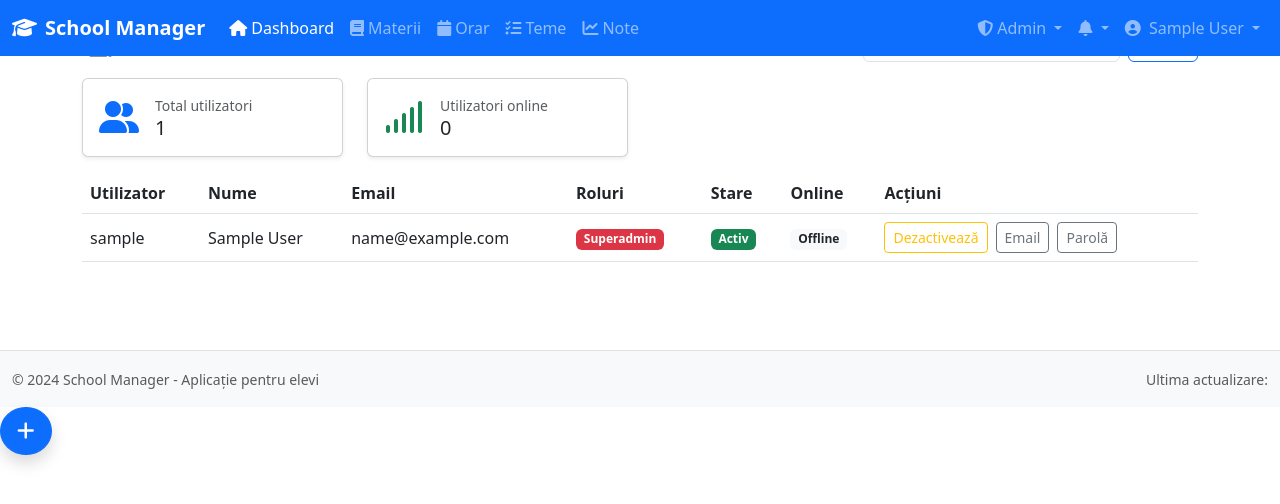
After one commit to AlexIT86/School_manager, a Django app: page /superadmin/users/ in a window 1280 px wide. The commit adds this page. Shown: the top 504 px of the page. Run offline with Django 4.2, Linux system fonts and the light colour scheme; the visitor is signed in with stand-in values (Sample User, id 1); data comes from the database, SQL or seed files in the repository.

Commit message:
Add admin user management views and update URLs
- Introduced `admin_users_view` for superadmin to manage user statistics and perform CRUD operations.
- Added `admin_user_update_view` for updating user details such as activation, deactivation, email, and password.
- Updated `urls.py` to include new paths for admin user management.
- Enhanced templates to provide access to the admin user management features for superadmins only.

```diff
--- a/apps/core/urls.py
+++ b/apps/core/urls.py
@@ -35,6 +35,10 @@ urlpatterns = [
     path('superadmin/approvals/', views.approvals_list_view, name='approvals'),
     path('superadmin/approvals/<int:profile_id>/approve/', views.approve_profile_view, name='approve_profile'),
 
+    # Admin users (superadmin)
+    path('superadmin/users/', views.admin_users_view, name='admin_users'),
+    path('superadmin/users/<int:user_id>/update/', views.admin_user_update_view, name='admin_user_update'),
+
     # Password reset
     path('password_reset/', auth_views.PasswordResetView.as_view(
         template_name='core/password_reset.html',
--- a/apps/core/views.py
+++ b/apps/core/views.py
@@ -18,6 +18,7 @@ from apps.schedule.models import apply_class_schedule_to_user
 from django.contrib.auth.models import Group, Permission, User
 from django.core.exceptions import PermissionDenied
 from django.urls import reverse
+from django.contrib.sessions.models import Session
 
 try:
     from .email_utils import send_email
@@ -533,6 +534,91 @@ def approve_profile_view(request, profile_id):
 
 
 @login_required
+def admin_users_view(request):
+    """Superadmin: statistici utilizatori (online/total) și CRUD de bază."""
+    if not request.user.is_superuser:
+        raise PermissionDenied
+
+    # Utilizatori online pe baza sesiunilor active
+    try:
+        active_sessions = Session.objects.filter(expire_date__gte=timezone.now())
+        user_ids_online = set()
+        for s in active_sessions:
+            try:
+                data = s.get_decoded()
+                uid = int(data.get('_auth_user_id')) if data.get('_auth_user_id') else None
+                if uid:
+                    user_ids_online.add(uid)
+            except Exception:
+                continue
+    except Exception:
+        user_ids_online = set()
+
+    # Listare utilizatori cu stat
+    users = User.objects.all().order_by('-is_superuser', '-is_staff', '-is_active', '-date_joined')
+
+    # Filtre opționale
+    q = request.GET.get('q', '').strip()
+    if q:
+        users = users.filter(Q(username__icontains=q) | Q(first_name__icontains=q) | Q(last_name__icontains=q) | Q(email__icontains=q))
+
+    total_users = User.objects.count()
+    online_count = users.filter(id__in=user_ids_online).count() if user_ids_online else 0
+
+    context = {
+        'users': users,
+        'total_users': total_users,
+        'online_count': online_count,
+        'user_ids_online': user_ids_online,
+        'q': q,
+    }
+
+    return render(request, 'core/admin_users.html', context)
+
+
+@login_required
+def admin_user_update_view(request, user_id):
+    """Superadmin: acțiuni pe utilizator (activare/dezactivare, email, parolă)."""
+    if not request.user.is_superuser:
+        raise PermissionDenied
+
+    target_user = get_object_or_404(User, id=user_id)
+
+    if request.method != 'POST':
+        return redirect('core:admin_users')
+
+    action = request.POST.get('action')
+    try:
+        if action == 'activate':
+            target_user.is_active = True
+            target_user.save(update_fields=['is_active'])
+            messages.success(request, f'Utilizatorul {target_user.username} a fost activat.')
+        elif action == 'deactivate':
+            target_user.is_active = False
+            target_user.save(update_fields=['is_active'])
+            messages.success(request, f'Utilizatorul {target_user.username} a fost dezactivat.')
+        elif action == 'set_email':
+            new_email = (request.POST.get('email') or '').strip()
+            target_user.email = new_email
+            target_user.save(update_fields=['email'])
+            messages.success(request, f'Email actualizat pentru {target_user.username}.')
+        elif action == 'set_password':
+            new_password = (request.POST.get('password') or '').strip()
+            if not new_password:
+                messages.error(request, 'Parola nu poate fi goală.')
+            else:
+                target_user.set_password(new_password)
+                target_user.save()
+                messages.success(request, f'Parola a fost schimbată pentru {target_user.username}.')
+        else:
+            messages.error(request, 'Acțiune necunoscută.')
+    except Exception:
+        messages.error(request, 'Operația a eșuat.')
+
+    return redirect('core:admin_users')
+
+
+@login_required
 def assign_roles_view(request):
     """Punct de post pentru asignarea/actualizarea rolurilor (doar superadmin)."""
     if not request.method == 'POST':
--- a/templates/base.html
+++ b/templates/base.html
@@ -71,6 +71,7 @@
                         <ul class="dropdown-menu dropdown-menu-end">
                             <li><a class="dropdown-item" href="{% url 'schedule:classes' %}"><i class="fas fa-users me-2"></i>Clase & Orar</a></li>
                             <li><a class="dropdown-item" href="{% url 'core:roles_overview' %}"><i class="fas fa-user-shield me-2"></i>Roluri & Drepturi</a></li>
+                            <li><a class="dropdown-item" href="{% url 'core:admin_users' %}"><i class="fas fa-users-cog me-2"></i>Utilizatori</a></li>
                             <li><a class="dropdown-item" href="{% url 'core:approvals' %}"><i class="fas fa-user-check me-2"></i>Aprobări utilizatori</a></li>
                         </ul>
                     </li>
--- /dev/null
+++ b/templates/core/admin_users.html
@@ -0,0 +1,151 @@
+{% extends 'base.html' %}
+{% block title %}Administrare utilizatori{% endblock %}
+{% block content %}
+<div class="container py-4">
+  <div class="d-flex justify-content-between align-items-center mb-3">
+    <h3 class="mb-0"><i class="fas fa-users-cog me-2"></i>Administrare utilizatori</h3>
+    <form class="d-flex" method="get">
+      <input class="form-control me-2" type="search" placeholder="Caută utilizator" name="q" value="{{ q }}">
+      <button class="btn btn-outline-primary" type="submit">Caută</button>
+    </form>
+  </div>
+
+  <div class="row mb-3">
+    <div class="col-md-3">
+      <div class="card shadow-sm">
+        <div class="card-body">
+          <div class="d-flex align-items-center">
+            <div class="me-3 text-primary"><i class="fas fa-user-friends fa-2x"></i></div>
+            <div>
+              <div class="text-muted small">Total utilizatori</div>
+              <div class="h5 mb-0">{{ total_users }}</div>
+            </div>
+          </div>
+        </div>
+      </div>
+    </div>
+    <div class="col-md-3">
+      <div class="card shadow-sm">
+        <div class="card-body">
+          <div class="d-flex align-items-center">
+            <div class="me-3 text-success"><i class="fas fa-signal fa-2x"></i></div>
+            <div>
+              <div class="text-muted small">Utilizatori online</div>
+              <div class="h5 mb-0">{{ online_count }}</div>
+            </div>
+          </div>
+        </div>
+      </div>
+    </div>
+  </div>
+
+  <div class="table-responsive">
+    <table class="table align-middle">
+      <thead>
+        <tr>
+          <th>Utilizator</th>
+          <th>Nume</th>
+          <th>Email</th>
+          <th>Roluri</th>
+          <th>Stare</th>
+          <th>Online</th>
+          <th>Acțiuni</th>
+        </tr>
+      </thead>
+      <tbody>
+        {% for u in users %}
+        <tr>
+          <td>{{ u.username }}</td>
+          <td>{{ u.get_full_name|default:'-' }}</td>
+          <td>{{ u.email|default:'-' }}</td>
+          <td>
+            {% if u.is_superuser %}<span class="badge bg-danger">Superadmin</span>{% endif %}
+            {% if u.is_staff and not u.is_superuser %}<span class="badge bg-secondary">Staff</span>{% endif %}
+          </td>
+          <td>
+            {% if u.is_active %}
+              <span class="badge bg-success">Activ</span>
+            {% else %}
+              <span class="badge bg-secondary">Inactiv</span>
+            {% endif %}
+          </td>
+          <td>
+            {% if u.id in user_ids_online %}
+              <span class="badge bg-success">Online</span>
+            {% else %}
+              <span class="badge bg-light text-dark">Offline</span>
+            {% endif %}
+          </td>
+          <td>
+            <div class="d-flex gap-2">
+              <form method="post" action="{% url 'core:admin_user_update' u.id %}">
+                {% csrf_token %}
+                <input type="hidden" name="action" value="{% if u.is_active %}deactivate{% else %}activate{% endif %}">
+                <button class="btn btn-sm {% if u.is_active %}btn-outline-warning{% else %}btn-outline-success{% endif %}" type="submit">
+                  {% if u.is_active %}Dezactivează{% else %}Activează{% endif %}
+                </button>
+              </form>
+              <button class="btn btn-sm btn-outline-secondary" data-bs-toggle="modal" data-bs-target="#emailModal{{ u.id }}">Email</button>
+              <button class="btn btn-sm btn-outline-secondary" data-bs-toggle="modal" data-bs-target="#passwordModal{{ u.id }}">Parolă</button>
+            </div>
+
+            <!-- Email Modal -->
+            <div class="modal fade" id="emailModal{{ u.id }}" tabindex="-1">
+              <div class="modal-dialog">
+                <div class="modal-content">
+                  <div class="modal-header">
+                    <h5 class="modal-title">Schimbă email pentru {{ u.username }}</h5>
+                    <button type="button" class="btn-close" data-bs-dismiss="modal"></button>
+                  </div>
+                  <form method="post" action="{% url 'core:admin_user_update' u.id %}">
+                    {% csrf_token %}
+                    <input type="hidden" name="action" value="set_email">
+                    <div class="modal-body">
+                      <div class="mb-3">
+                        <label class="form-label">Email</label>
+                        <input type="email" name="email" class="form-control" value="{{ u.email }}" required>
+                      </div>
+                    </div>
+                    <div class="modal-footer">
+                      <button type="button" class="btn btn-secondary" data-bs-dismiss="modal">Anulează</button>
+                      <button type="submit" class="btn btn-primary">Salvează</button>
+                    </div>
+                  </form>
+                </div>
+              </div>
+            </div>
+
+            <!-- Password Modal -->
+            <div class="modal fade" id="passwordModal{{ u.id }}" tabindex="-1">
+              <div class="modal-dialog">
+                <div class="modal-content">
+                  <div class="modal-header">
+                    <h5 class="modal-title">Schimbă parola pentru {{ u.username }}</h5>
+                    <button type="button" class="btn-close" data-bs-dismiss="modal"></button>
+                  </div>
+                  <form method="post" action="{% url 'core:admin_user_update' u.id %}">
+                    {% csrf_token %}
+                    <input type="hidden" name="action" value="set_password">
+                    <div class="modal-body">
+                      <div class="mb-3">
+                        <label class="form-label">Parolă nouă</label>
+                        <input type="text" name="password" class="form-control" required>
+                      </div>
+                    </div>
+                    <div class="modal-footer">
+                      <button type="button" class="btn btn-secondary" data-bs-dismiss="modal">Anulează</button>
+                      <button type="submit" class="btn btn-primary">Salvează</button>
+                    </div>
+                  </form>
+                </div>
+              </div>
+            </div>
+
+          </td>
+        </tr>
+        {% endfor %}
+      </tbody>
+    </table>
+  </div>
+</div>
+{% endblock %}
```
Also changed, not shown: apps/schedule/views.py (+18 -0 lines), templates/schedule/calendar.html (+8 -0 lines).
